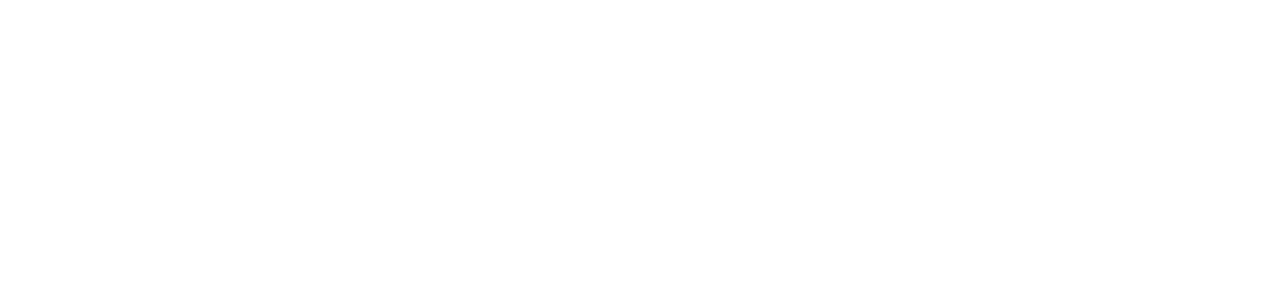
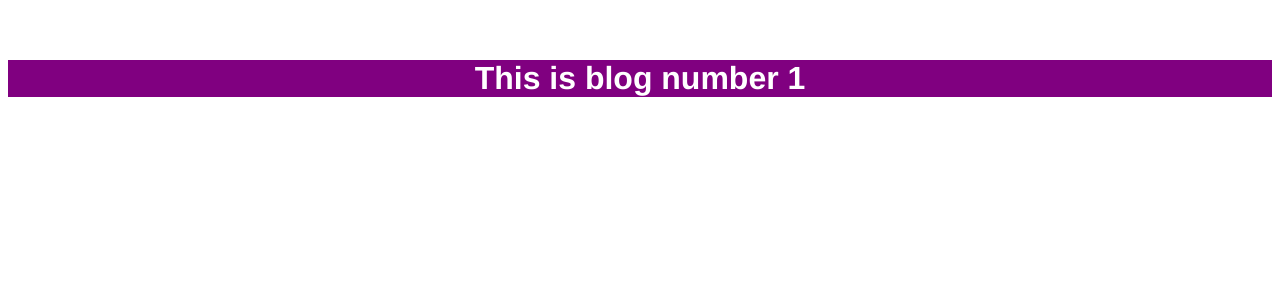
Before and after one commit to laurieontech/egghead-vue-router, a Vue app: page /blog/1 in a window 1280 px wide. Shown: the top 300 px of the page. Built offline with nearby package versions, Linux system fonts and the light colour scheme.

Commit message:
pass props in route

```diff
--- a/src/components/Blog.vue
+++ b/src/components/Blog.vue
@@ -1,6 +1,6 @@
 <template>
   <div id="blog">
-    <h1>This is where blogs go</h1>
+    <h1>This is blog number {{id}}</h1>
     <router-view></router-view>
   </div>
 </template>
@@ -8,7 +8,8 @@
 
 <script>
 export default {
-  name: "blog"
+  name: "blog",
+  props: ["id"]
 };
 </script>
 
--- a/src/main.js
+++ b/src/main.js
@@ -21,7 +21,8 @@
     component: Egghead,
   },
   {
-    path: '/egghead',
+    path: '/blog/:id',
+    props: true,
     component: Blog,
   },
 ]
```
